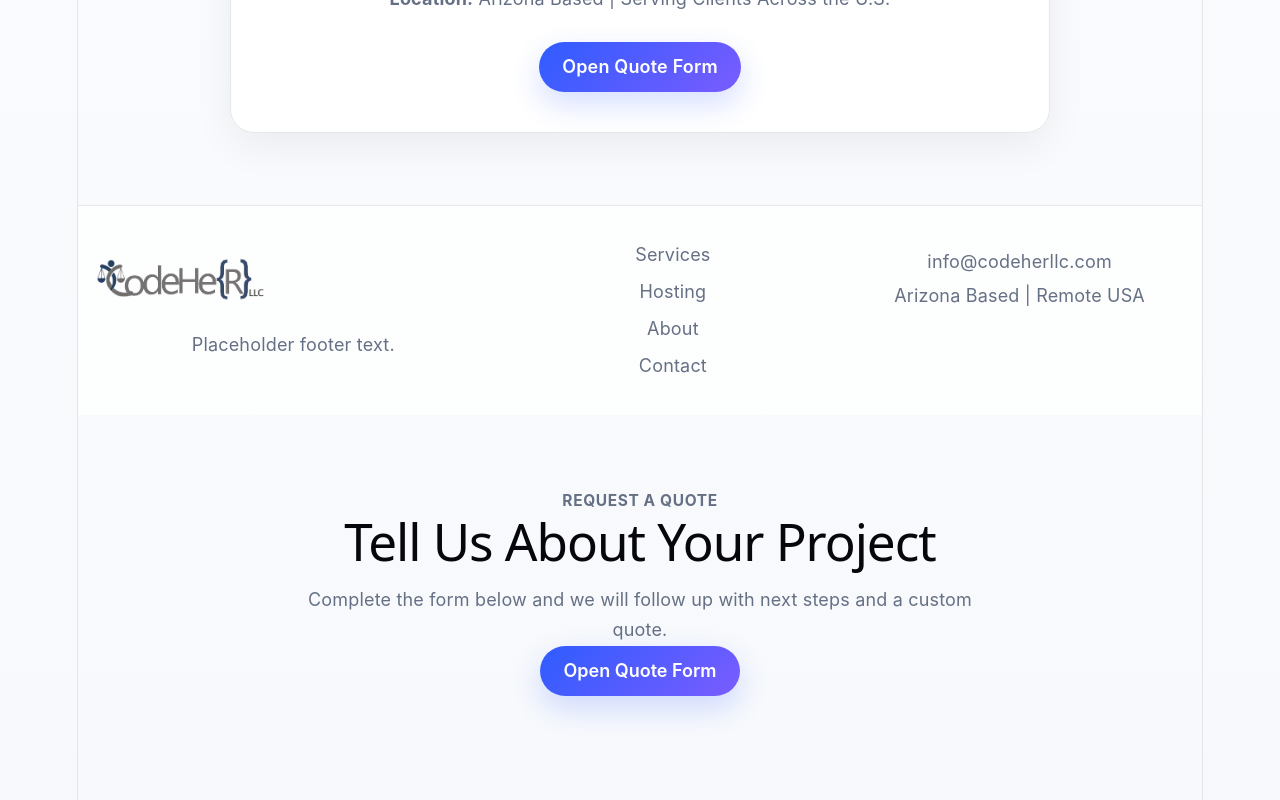
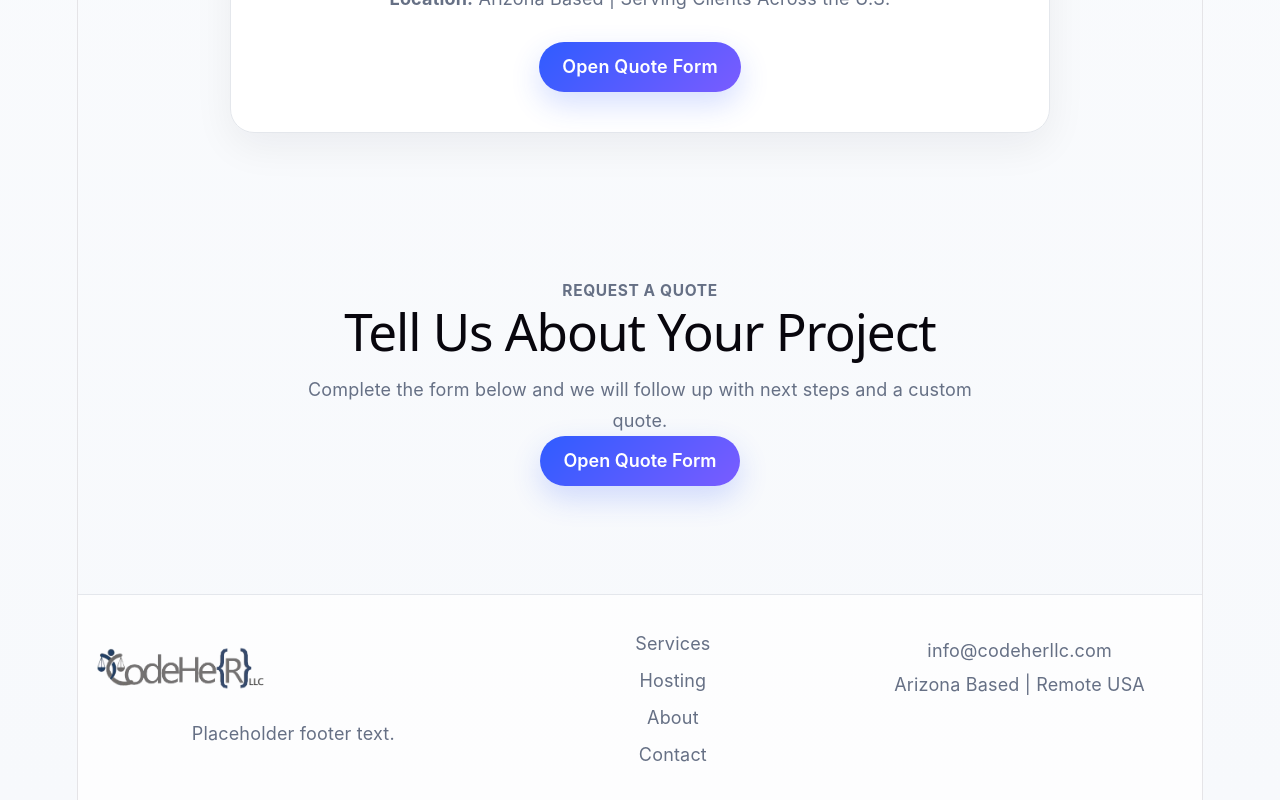
Before and after one commit to JessicaBruner-CodeHer/CodeHeR_Website_V2, a React (Vite) app in the folder client/: page / in a window 1280 px wide. Shown: the part 3054-3854 px from the top of the page. Built offline with nearby package versions, Linux system fonts and the light colour scheme.

Commit message:
Layout render update

```diff
--- a/client/src/pages/Home.jsx
+++ b/client/src/pages/Home.jsx
@@ -20,9 +20,10 @@ function Home() {
         <Hosting />
         <About />
         <ContactCTA />
+         <QuoteForm />
       </main>
       <Footer />
-      <QuoteForm />
+
     </>
   );
 }
```
